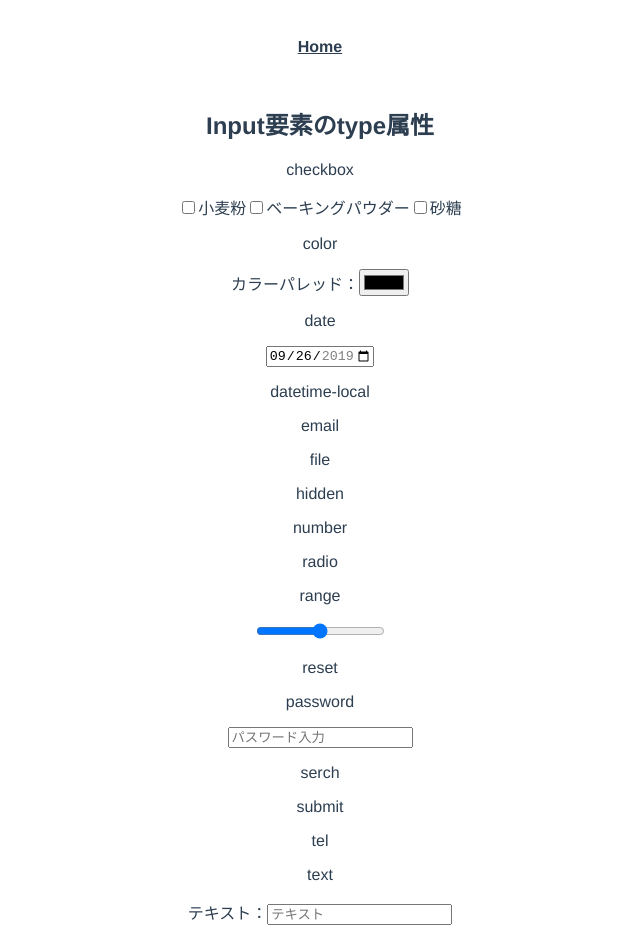
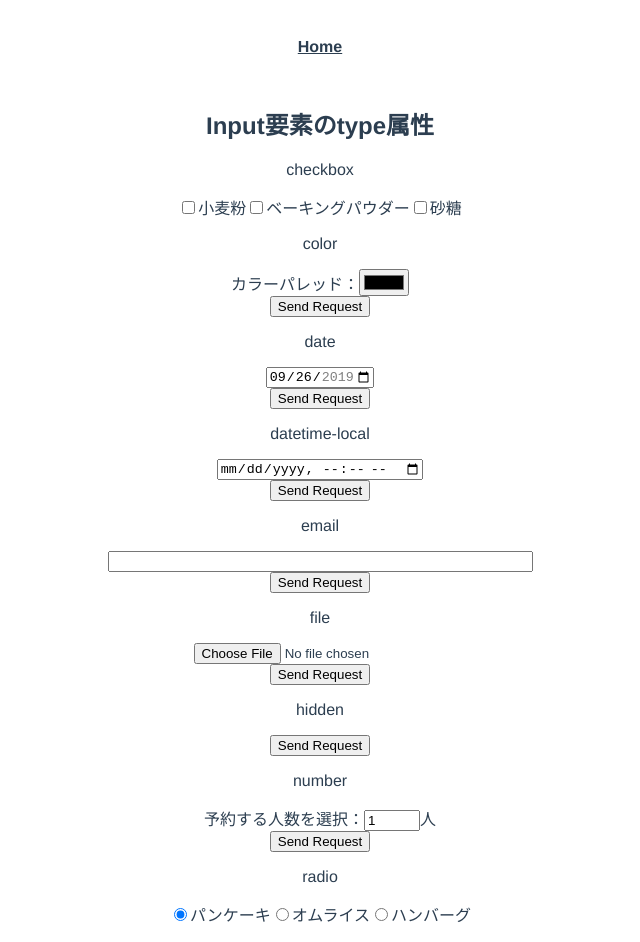
Before and after one commit to matsumana07384/study-html-sample, a Vue app: page /input in a window 1280 px wide. Shown: the top 942 px of the page, without its empty margins (320-960 px from the left). Built offline with nearby package versions, Linux system fonts and the light colour scheme.

Commit message:
add to radio

```diff
--- a/src/views/Input.vue
+++ b/src/views/Input.vue
@@ -17,20 +17,65 @@ div
                     |砂糖
             div
                 p color
+                form
                     label カラーパレッド：
                         input(type='color', value='#fffff')
                     div
+                        input(type="submit" value="Send Request")
+            div
                 p date
+                form
                     input(type="date" value="2019-09-26" min="2019-09-01" max="2019-12-31")
+                    div
+                        input(type="submit" value="Send Request")
+
+            div
                 p datetime-local
+                form
+                    input(type="datetime-local" name="birthdaytime")
+                    div
+                        input(type="submit" value="Send Request")
+            div
                 p email
+                form
+                    input(type="email" id="email" size="50" required)
+                    div
+                        input(type="submit" value="Send Request")
+            div
                 p file
+                form
+                    input(type="file" name="profile" accept="image/png, image/jpeg,image/gif")
+                    div
+                        input(type="submit" value="Send Request")
+            div
                 p hidden
+                form
+                    input(type="hidden" value="zt123456" id="resistNumber")
+                    div
+                        input(type="submit" value="Send Request")
+            div
                 p number
+                form
+                    label 予約する人数を選択：
+                    input(type="number" id="lot" name="" min="1" max="10" value="1")
+                    | 人
+                    div
+                        input(type="submit" value="Send Request")
+            div
                 p radio
-            p range
+                form
                     label
-                input.form-control(v-model='range', type='range', min='0', max='10')
+                        input(type="radio" id="pancake" name="lunchMenu" checked)
+                        | パンケーキ
+                    label
+                        input(type="radio" id="omeletterice" name="lunchMenu")
+                        | オムライス
+                    label
+                        input(type="radio" id="hamburger" name="lunchMenu")
+                        | ハンバーグ
+            p range ★
+                label
+                    input(v-model='range', type='range', min='0', max='10')
             p reset
             p password
             input(type='password', maxlength='8', placeholder='パスワード入力')
```
Lines whose indentation alone changed are shown as unchanged.
